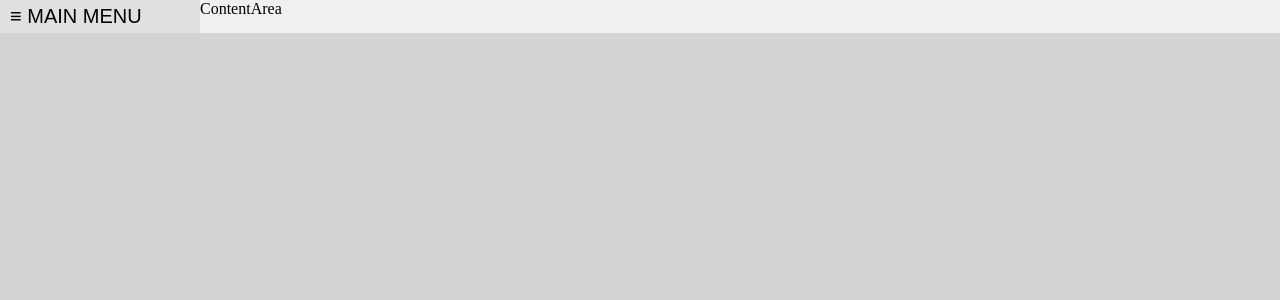
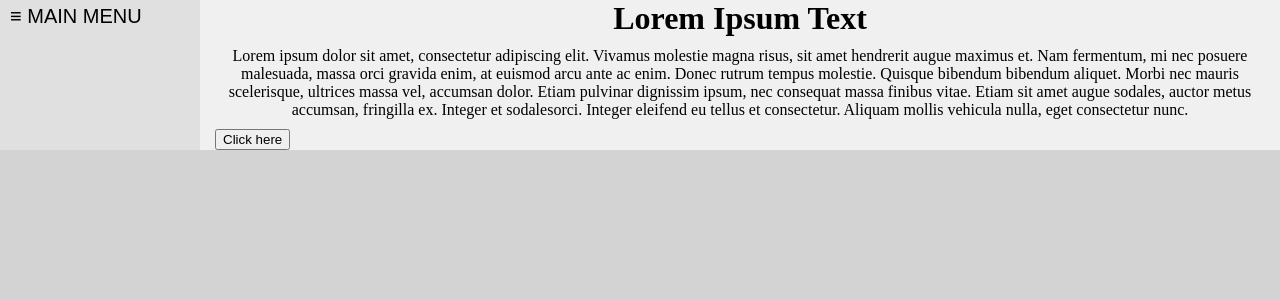
Before and after one commit to jdolphin5/TaskJolt, a React app in the folder client/: page / in a window 1280 px wide. Shown: the top 300 px of the page. Built offline with nearby package versions, Linux system fonts and the light colour scheme.

Commit message:
added Home component

```diff
--- a/client/src/ContentArea.tsx
+++ b/client/src/ContentArea.tsx
@@ -1,6 +1,11 @@
 import React, { useState, useEffect } from "react";
+import Home from "./Home";
 
 const ContentArea: React.FC = () => {
-  return <>ContentArea</>;
+  return (
+    <div>
+      <Home />
+    </div>
+  );
 };
 export default ContentArea;
--- /dev/null
+++ b/client/src/Home.tsx
@@ -0,0 +1,26 @@
+import React, { useState, useEffect } from "react";
+
+const Home: React.FC = () => {
+  return (
+    <div style={{ padding: "0px 15px 0px 15px" }}>
+      <h1 style={{ margin: "0px 0px 10px 0px", textAlign: "center" }}>
+        Lorem Ipsum Text
+      </h1>
+      <div style={{ margin: "0px 0px 10px 0px", textAlign: "center" }}>
+        Lorem ipsum dolor sit amet, consectetur adipiscing elit. Vivamus
+        molestie magna risus, sit amet hendrerit augue maximus et. Nam
+        fermentum, mi nec posuere malesuada, massa orci gravida enim, at euismod
+        arcu ante ac enim. Donec rutrum tempus molestie. Quisque bibendum
+        bibendum aliquet. Morbi nec mauris scelerisque, ultrices massa vel,
+        accumsan dolor. Etiam pulvinar dignissim ipsum, nec consequat massa
+        finibus vitae. Etiam sit amet augue sodales, auctor metus accumsan,
+        fringilla ex. Integer et sodalesorci. Integer eleifend eu tellus et
+        consectetur. Aliquam mollis vehicula nulla, eget consectetur nunc.
+      </div>
+      <div>
+        <button>Click here</button>
+      </div>
+    </div>
+  );
+};
+export default Home;
```
